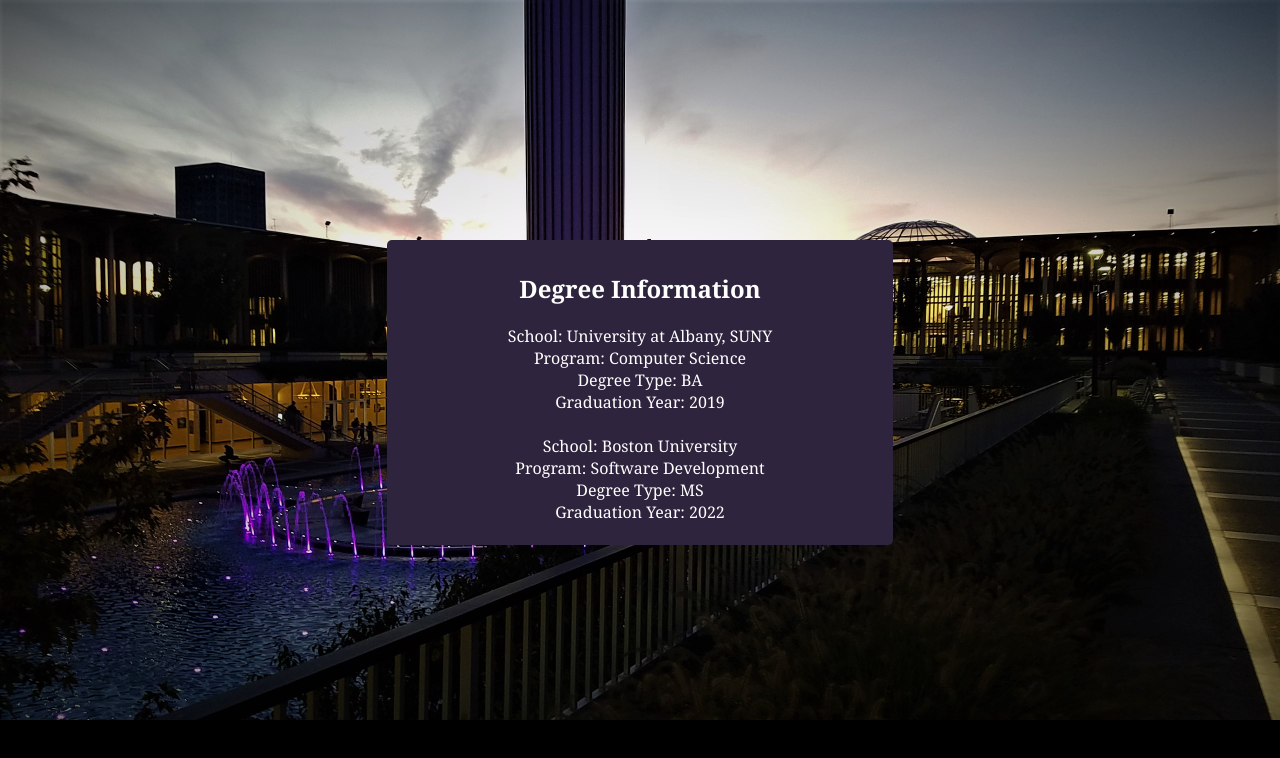
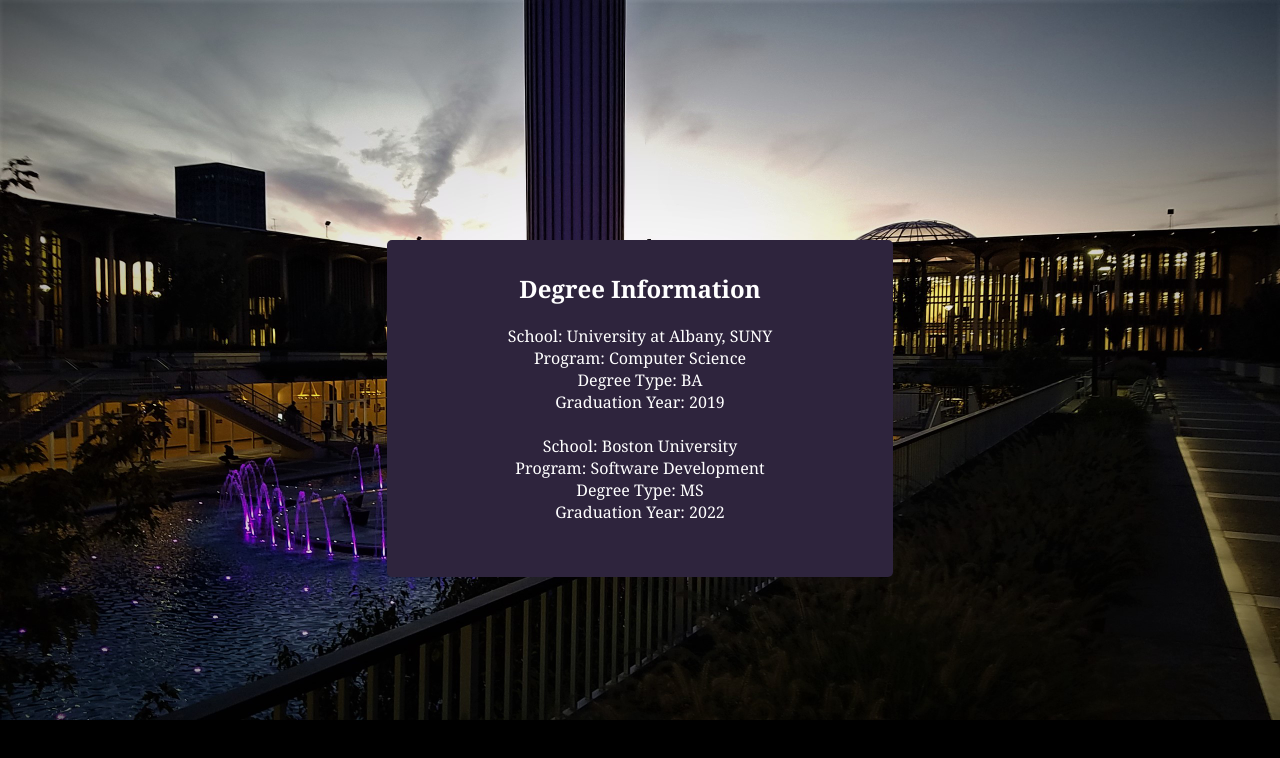
Before and after one commit to nataliebates/nataliebates.github.io, a plain HTML site: page index.html in a window 1280 px wide. Both pictures are taken after a click on the button "Get Degree Information". Drawn offline with Linux system fonts and the light colour scheme.

Commit message:
final padding

```diff
--- a/style.css
+++ b/style.css
@@ -46,3 +46,7 @@
 #degreeInfoHeader {
   padding-top: 2rem;
 }
+
+#degreeInfo {
+  padding-bottom: 2rem;
+}
```
